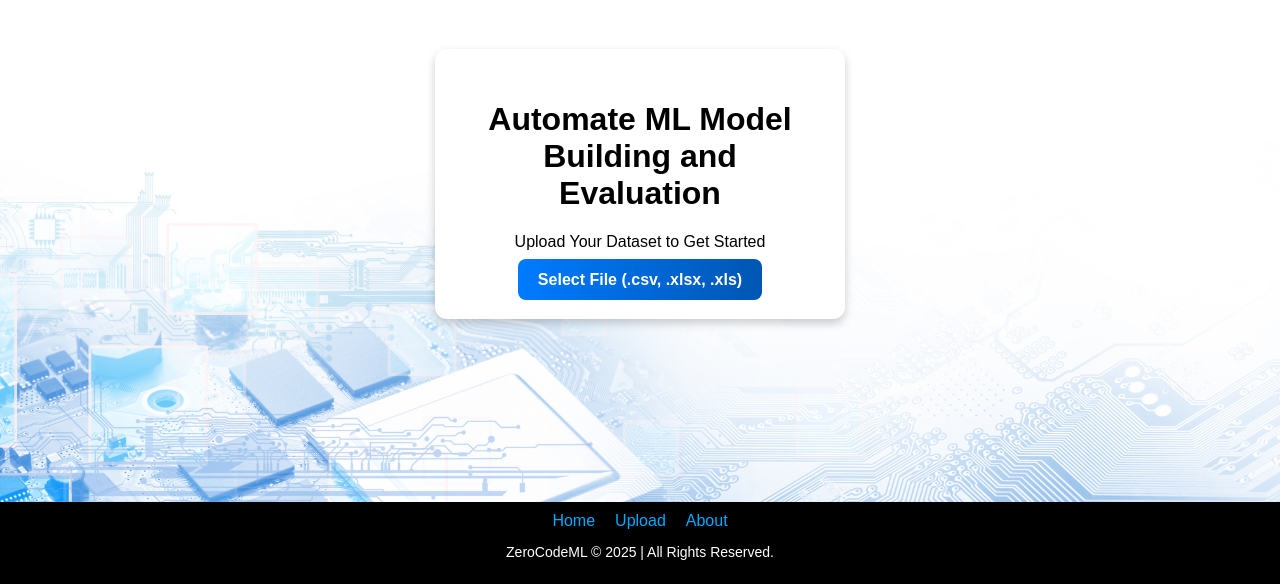
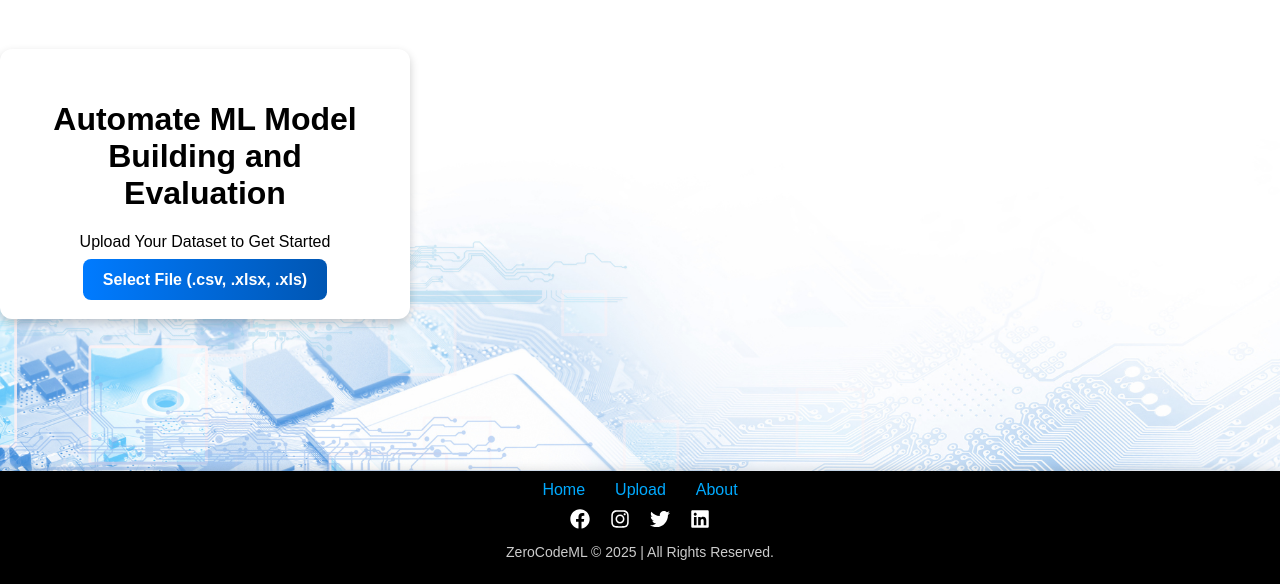
Before and after one commit to Aleena24/ZeroCodeML, a React (Create React App) app: page /main in a window 1280 px wide. Shown: the part 216-800 px from the top of the page. Built offline with nearby package versions, Linux system fonts and the light colour scheme.

Commit message:
commit footer

```diff
--- a/package.json
+++ b/package.json
@@ -14,6 +14,7 @@
     "react": "^18.3.1",
     "react-dom": "^18.3.1",
     "react-dropzone": "^14.3.5",
+    "react-icons": "^5.5.0",
     "react-router-dom": "^7.0.1",
     "react-scripts": "^5.0.1",
     "web-vitals": "^2.1.4",
--- a/src/Footer.css
+++ b/src/Footer.css
@@ -1,27 +1,23 @@
-/* Ensure full-page layout with footer at the bottom */
+/* Ensure footer is always at the bottom */
 body {
   display: flex;
   flex-direction: column;
-  min-height: 100vh; /* Full viewport height */
-  margin: 0; /* Remove extra spacing */
+  min-height: 100vh;
+  margin: 0;
 }
 
 main {
-  flex: 1; /* Ensures content takes available space and pushes footer down */
-  display: flex;
-  flex-direction: column;
-  justify-content: center; /* Vertically centers the content */
-  align-items: center; /* Horizontally centers the content */
+  flex: 1;
 }
 
-/* Existing footer styles remain intact */
+/* Footer Styling */
 .footer {
   background-color: #222;
   color: #fff;
-  padding: 10px 0;
+  padding: 20px 0;
   text-align: center;
+  box-shadow: 0 -2px 10px rgba(0, 0, 0, 0.1);
 }
-
 
 .footer-container {
   max-width: 1200px;
@@ -29,20 +25,44 @@ main {
   padding: 0 20px;
 }
 
+/* Navigation Links */
 .footer-links {
-  margin-bottom: 0px;
+  margin-bottom: 10px;
 }
 
 .footer-link {
   color: #00aaff;
-  margin: 0 10px;
+  margin: 0 15px;
   text-decoration: none;
+  font-weight: 500;
+  transition: color 0.3s ease-in-out;
 }
 
 .footer-link:hover {
+  color: #ffcc00;
   text-decoration: underline;
 }
 
+/* Social Media Icons */
+.social-icons {
+  margin: 10px 0;
+}
+
+.social-link {
+  color: #fff;
+  font-size: 20px;
+  margin: 0 10px;
+  transition: transform 0.3s ease-in-out, color 0.3s ease-in-out;
+}
+
+.social-link:hover {
+  transform: scale(1.2);
+  color: #00aaff;
+}
+
+/* Copyright Text */
 .footer-text {
   font-size: 14px;
+  margin-top: 10px;
+  opacity: 0.8;
 }
--- a/src/Footer.js
+++ b/src/Footer.js
@@ -1,17 +1,38 @@
 import React from "react";
+import { FaFacebook, FaTwitter, FaLinkedin, FaInstagram } from "react-icons/fa";
 import "./Footer.css";
 
 const Footer = () => {
   return (
     <footer className="footer">
       <div className="footer-container">
+
+        {/* Navigation Links */}
         <div className="footer-links">
           <a href="/" className="footer-link">Home</a>
           <a href="/main" className="footer-link">Upload</a>
           <a href="/about" className="footer-link">About</a>
         </div>
+
+        {/* Social Media Icons */}
+        <div className="social-icons">
+          <a href="https://facebook.com" target="_blank" rel="noopener noreferrer" className="social-link">
+            <FaFacebook />
+          </a>
+          <a href="https://instagram.com" target="_blank" rel="noopener noreferrer" className="social-link">
+            <FaInstagram />
+          </a>
+          <a href="https://twitter.com" target="_blank" rel="noopener noreferrer" className="social-link">
+            <FaTwitter />
+          </a>
+          <a href="https://linkedin.com" target="_blank" rel="noopener noreferrer" className="social-link">
+            <FaLinkedin />
+          </a>
+        </div>
+
+        {/* Copyright */}
         <p className="footer-text">
-          ZeroCodeML © 2025  | All Rights Reserved.
+          ZeroCodeML © 2025 | All Rights Reserved.
         </p>
       </div>
     </footer>
```
Also changed, not shown: requirements.txt, 1 other file (tests, documents, lock files or other folders).
